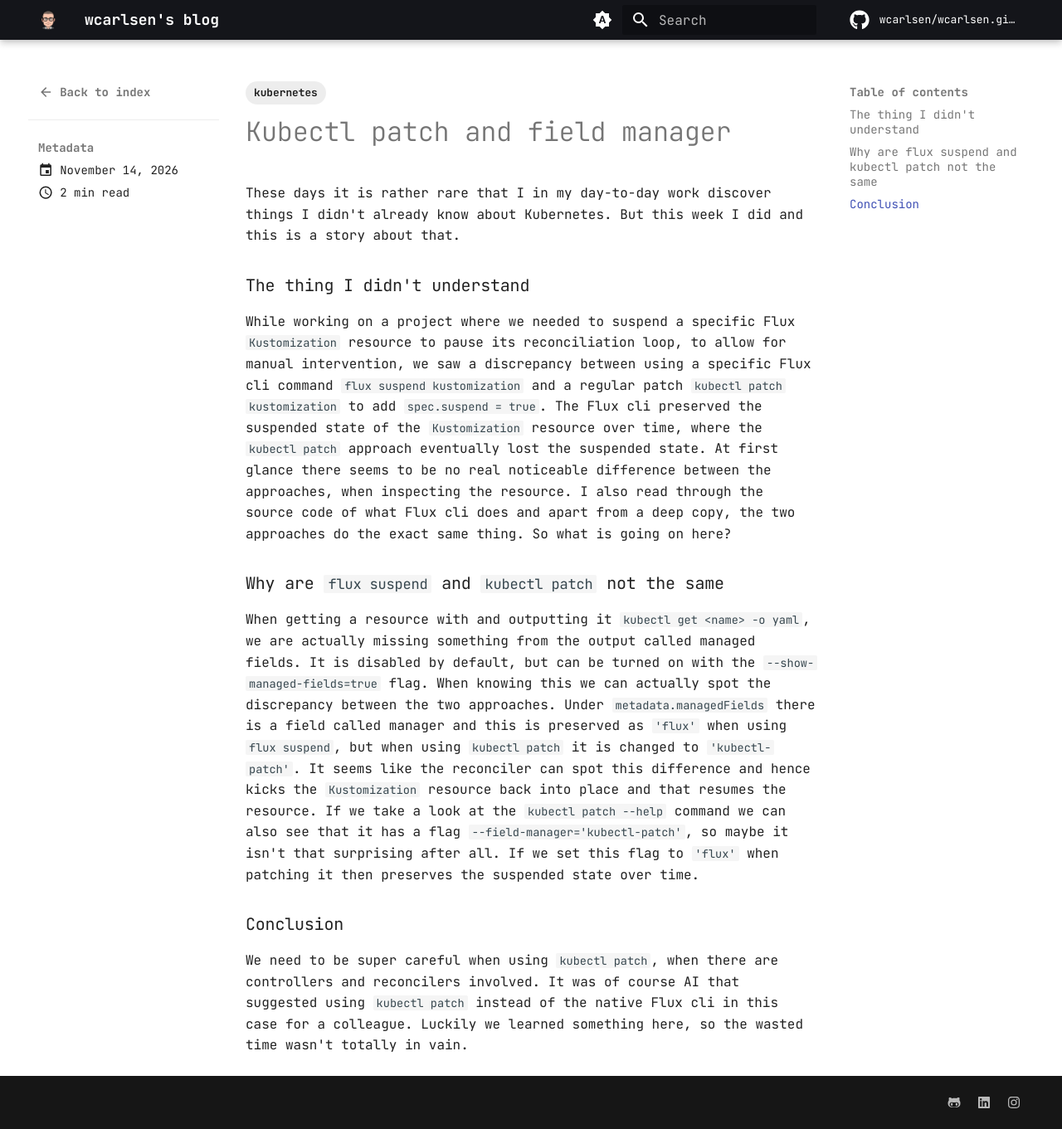
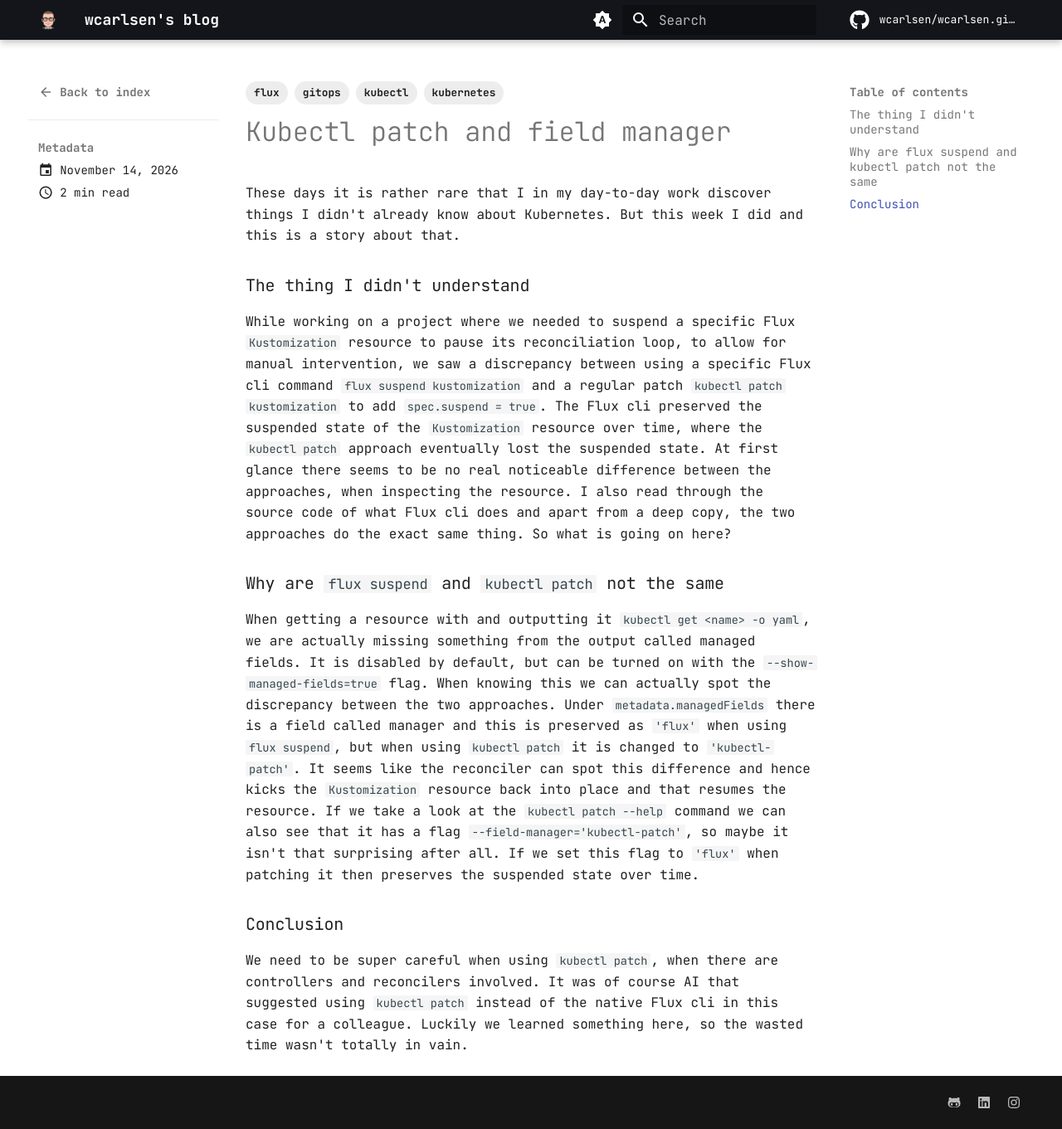
Before and after one commit to wcarlsen/wcarlsen.github.io, an MkDocs documentation site: the page built from docs/posts/2026-11-14-kubectl-patch-and-field-manager.md, in a window 1280 px wide and 1361 px high. Shown: the whole window at 83% size. Built offline with MkDocs 1.6.1 and Material for MkDocs 9.7.7, drawn with Linux system fonts in a browser that asks for light colours; plug-ins that fetch from the network failed and are left out; comment, search, counter and statistics services are not loaded.

Commit message:
Added tags
Signed-off-by: Willi Carlsen <carlsenwilli@gmail.com>

```diff
--- a/docs/posts/2026-11-14-kubectl-patch-and-field-manager.md
+++ b/docs/posts/2026-11-14-kubectl-patch-and-field-manager.md
@@ -2,6 +2,9 @@
 date: 2026-11-14
 tags:
   - kubernetes
+  - kubectl
+  - flux
+  - gitops
 ---
 
 # Kubectl patch and field manager
```
